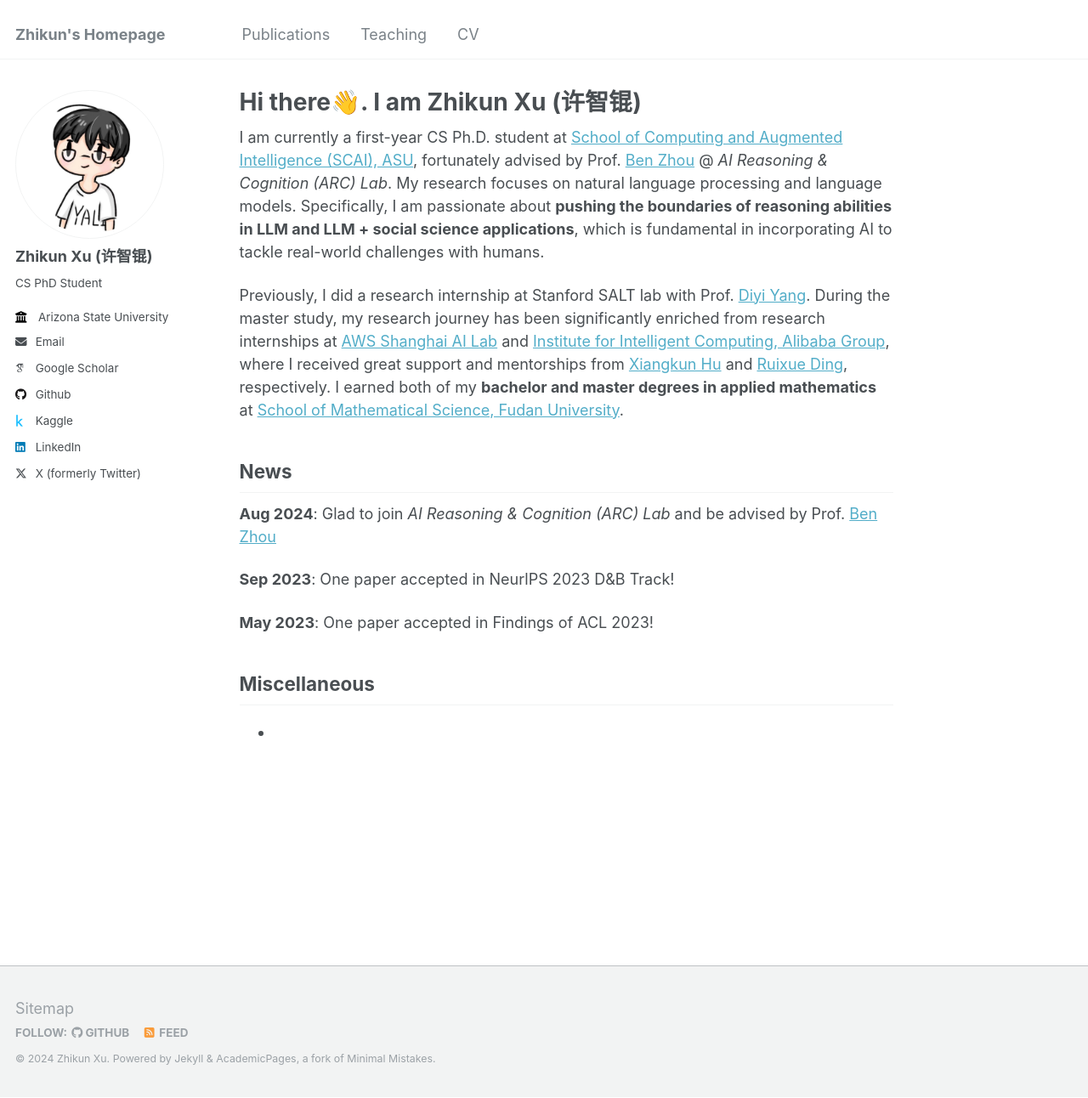
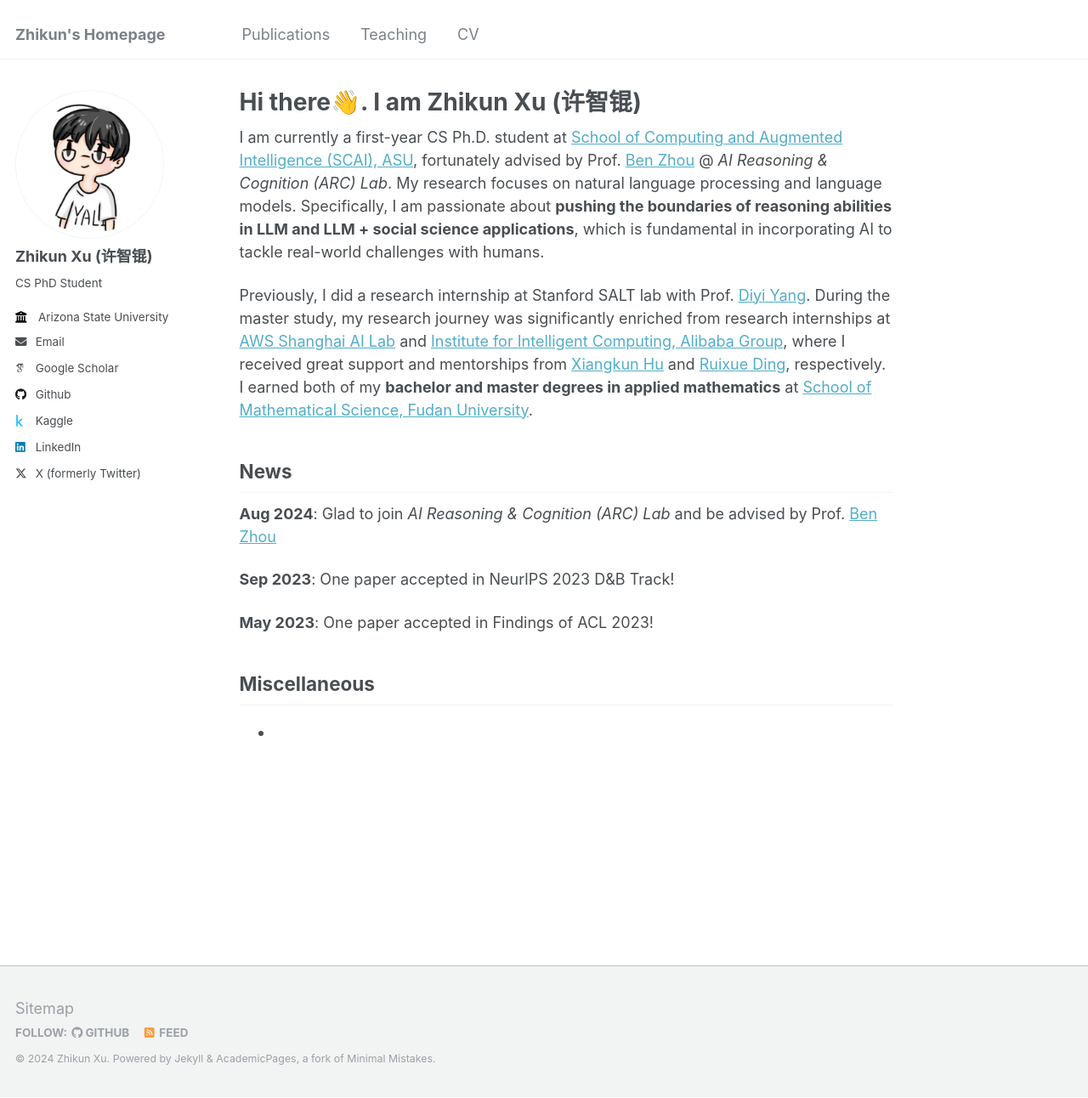
Before and after one commit to Jerrrrykun/jerrrrykun.github.io, a Jekyll site: the page built from _pages/about.md, in a window 1280 px wide and 1292 px high. Shown: the whole window at 85% size. Built offline with Jekyll 4.4.1, drawn with Linux system fonts in a browser that asks for light colours; some web fonts are replaced.

Commit message:
Update about.md

```diff
--- a/_pages/about.md
+++ b/_pages/about.md
@@ -8,7 +8,7 @@ redirect_from:
 ---
 I am currently a first-year CS Ph.D. student at [School of Computing and Augmented Intelligence (SCAI), ASU](https://scai.engineering.asu.edu/), fortunately advised by Prof. [Ben Zhou](http://xuanyu.me/) @ *AI Reasoning & Cognition (ARC) Lab*. My research focuses on natural language processing and language models. Specifically, I am passionate about **pushing the boundaries of reasoning abilities in LLM and LLM + social science applications**, which is fundamental in incorporating AI to tackle real-world challenges with humans.
 
-Previously, I did a research internship at Stanford SALT lab with Prof. [Diyi Yang](https://cs.stanford.edu/~diyiy/index.html). During the master study, my research journey has been significantly enriched from research internships at [AWS Shanghai AI Lab](https://www.amazonaws.cn/en/ailab/) and [Institute for Intelligent Computing, Alibaba Group](https://tongyi.aliyun.com/), where I received great support and mentorships from [Xiangkun Hu](https://www.amazon.science/author/xiangkun-hu) and [Ruixue Ding](https://scholar.google.com/citations?user=wAktw3cAAAAJ&hl), respectively. I earned both of my **bachelor and master degrees in applied mathematics** at [School of Mathematical Science, Fudan University](https://math.fudan.edu.cn/mathen/main.htm).
+Previously, I did a research internship at Stanford SALT lab with Prof. [Diyi Yang](https://cs.stanford.edu/~diyiy/index.html). During the master study, my research journey was significantly enriched from research internships at [AWS Shanghai AI Lab](https://www.amazonaws.cn/en/ailab/) and [Institute for Intelligent Computing, Alibaba Group](https://tongyi.aliyun.com/), where I received great support and mentorships from [Xiangkun Hu](https://www.amazon.science/author/xiangkun-hu) and [Ruixue Ding](https://scholar.google.com/citations?user=wAktw3cAAAAJ&hl), respectively. I earned both of my **bachelor and master degrees in applied mathematics** at [School of Mathematical Science, Fudan University](https://math.fudan.edu.cn/mathen/main.htm).
 
 
 News
```
